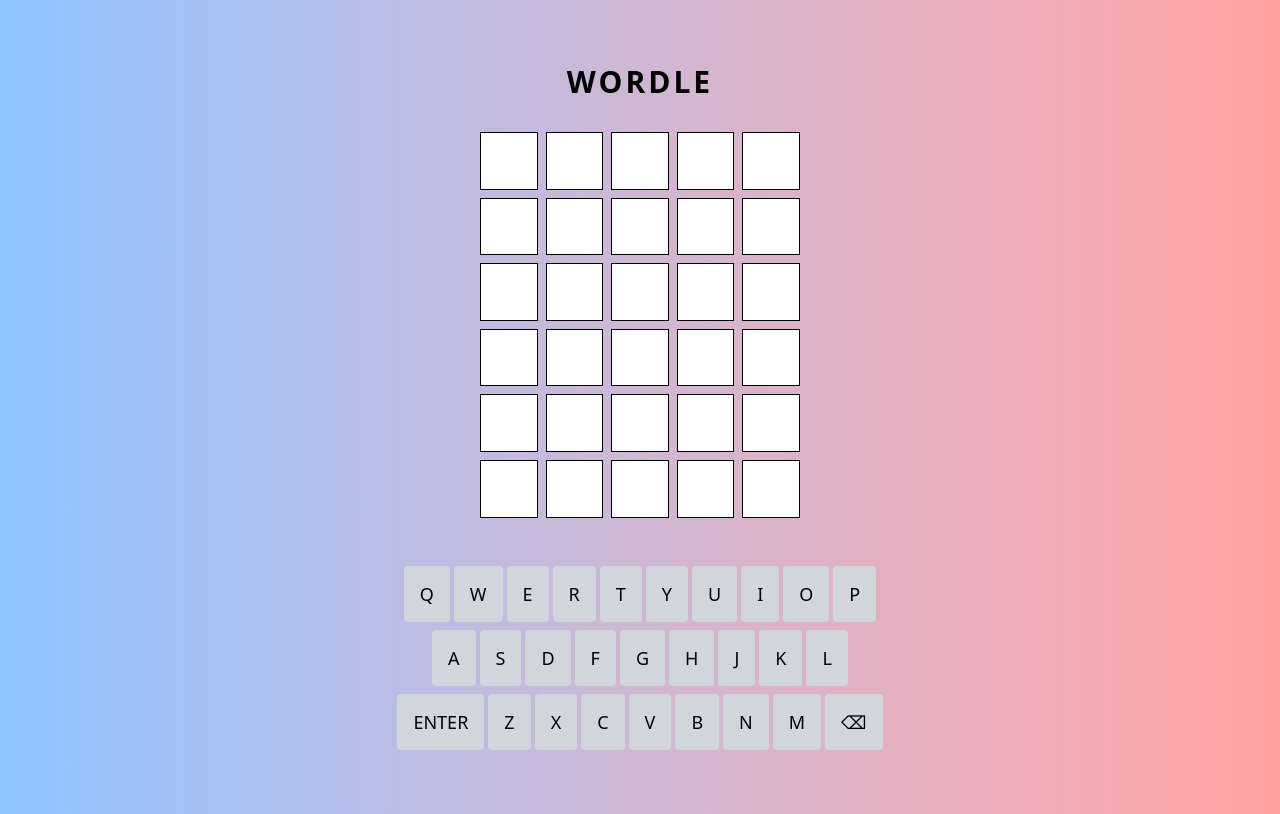
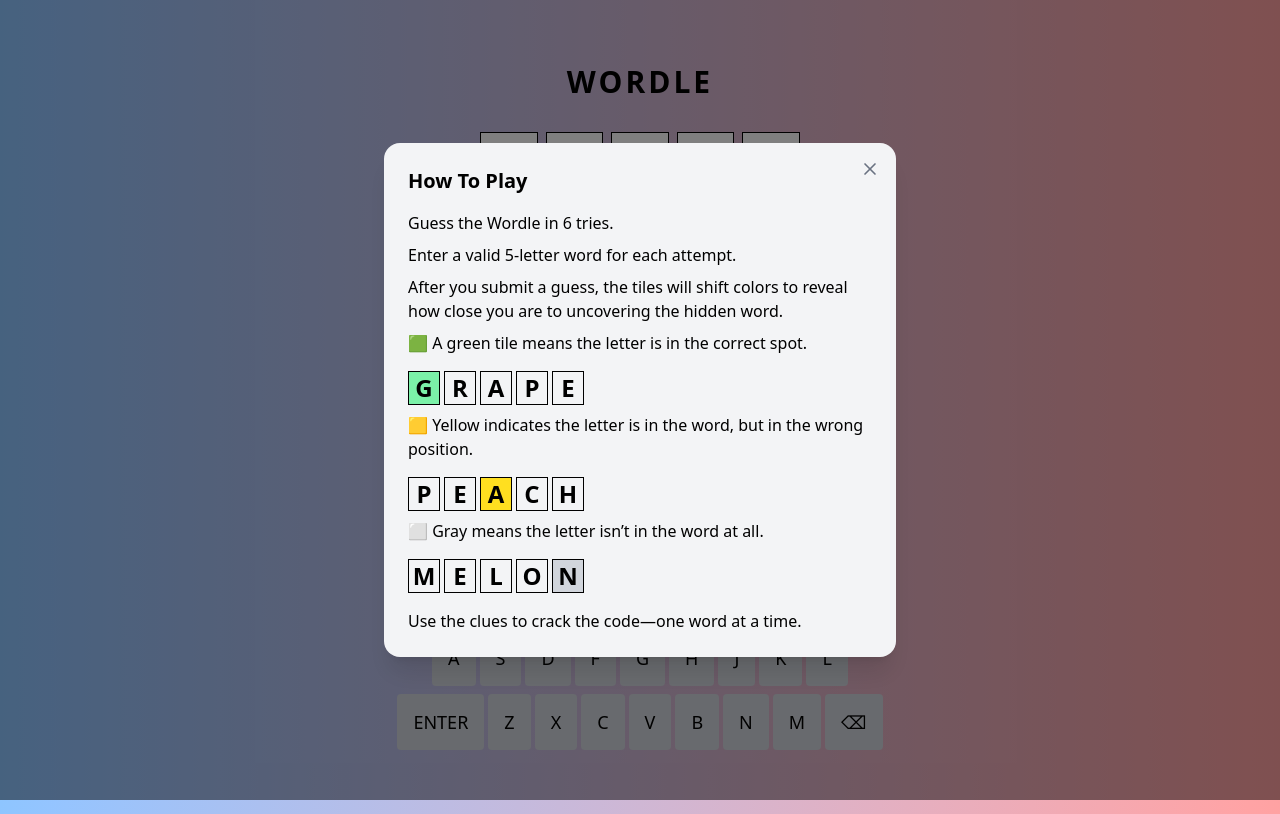
Before and after one commit to BrillNash/react-wordle, a React (Vite) app: page / in a window 1280 px wide. Built offline with nearby package versions, Linux system fonts and the light colour scheme.

Commit message:
Add react instruction modal

```diff
--- a/src/App.tsx
+++ b/src/App.tsx
@@ -1,10 +1,11 @@
-import { useEffect, useState } from 'react'
+import { useEffect, useRef, useState } from 'react'
 import { words } from './constants/words'
 import { Line } from './components/Line'
 import { keys } from './constants/keys'
 import { Keys } from './components/Keys'
 import { Confetti } from './components/Confetti'
 import { getLetterStatusMap } from './composable/getLetterStatusMap'
+import Modal from './components/Modal'
 
 function App() {
   const [solution, setSolution] = useState(() => words[Math.floor(Math.random() * words.length)].toLowerCase())
@@ -13,6 +14,8 @@ function App() {
   const [isGameOver, setIsGameOver] = useState(false)
   const letterStatusMap = getLetterStatusMap(guesses.filter(Boolean), solution)
   const [showConfetti, setShowConfetti] = useState(false);
+  const [isModalOpen, setIsModalOpen] = useState(false)
+  const hasOpened = useRef(false)
 
 
   const reset = () => {
@@ -20,6 +23,10 @@ function App() {
     setCurrentGuess('')
     setGuesses(Array(6).fill(null))
     setSolution(words[Math.floor(Math.random() * words.length)].toLowerCase())
+  }
+
+  const onCloseModal = () => {
+    setIsModalOpen(false)
   }
 
   const handleKeyPress = (key: string) => {
@@ -61,12 +68,14 @@ function App() {
   }
 
   useEffect(() => {
+    if (!hasOpened.current) {
+      setIsModalOpen(true);
+      hasOpened.current = true;
+    }
     const handleType = (event: KeyboardEvent) => {
       if (isGameOver) {
         return
       }
-
-      console.log(event.key)
 
       if (event.key === 'Enter') {
         if(currentGuess.length != 5) return
@@ -102,6 +111,7 @@ function App() {
 
   return (
     <>
+      {isModalOpen && <Modal isOpen={isModalOpen} onClose={onCloseModal}/>}
       <main className='flex flex-col justify-between items-center gap-4 sm:gap-12 p-4 sm:p-16 min-h-screen bg-linear-to-r from-blue-300 to-red-300'>
         {showConfetti && <Confetti />}
         <section className='flex flex-col self-stretch gap-8 items-center'>
--- a/src/components/Line.tsx
+++ b/src/components/Line.tsx
@@ -35,6 +35,8 @@ export const Line = ({ guess, isFinal, solution }: LineProps) => {
             'border-black',
             'w-full',
             'aspect-square',
+            'font-bold',
+            'text-2xl',
             'uppercase',
             'transition-all',
             'duration-300',
--- /dev/null
+++ b/src/components/Modal.tsx
@@ -0,0 +1,88 @@
+import { X } from "lucide-react";
+import { sampleInstructions, sampleWords } from "../constants/words";
+
+type ModalProps = {
+  isOpen: boolean;
+  onClose: () => void;
+}
+
+const Modal = ({ isOpen, onClose }: ModalProps) => {
+  if (!isOpen) return null;
+  const tileColor = (wordNum: number, charNum: number): string | undefined => {
+    const conditions = [
+      { word: 0, char: 0, color: 'bg-green-300' },  // Correct letter and position
+      { word: 1, char: 2, color: 'bg-yellow-300' }, // Correct letter, wrong position
+      { word: 2, char: 4, color: 'bg-gray-300' }    // Letter not in the word
+    ];
+
+    const match = conditions.find(
+      condition => condition.word === wordNum && condition.char === charNum
+    );
+
+    return match?.color;
+  };
+
+  return (
+    <div className="fixed inset-0 z-50 flex items-center justify-center bg-black/50">
+      <div className="bg-gray-100 rounded-2xl shadow-xl w-full max-w-lg mx-4 p-6 relative animate-fade-in">
+        {/* Close Button */}
+        <button
+          onClick={onClose}
+          className="absolute top-4 right-4 text-gray-500 hover:text-gray-800 transition"
+        >
+          <X size={20} />
+        </button>
+
+        {/* Modal Title */}
+        <h2 className="text-xl font-bold mb-4">How To Play</h2>
+
+        {/* Modal Body */}
+        <div className="flex flex-col gap-2">
+          <span>Guess the Wordle in 6 tries.</span>
+          <span>Enter a valid 5-letter word for each attempt.</span>
+          <p>After you submit a guess, the tiles will shift colors to reveal how close you are to uncovering the hidden word.</p>
+          <ul>
+            {sampleInstructions.map((instruction, i) => {
+              return (
+                <div key={i} className="flex flex-col gap-2">
+                  <p>{instruction}</p>
+                  <div className="flex gap-1 py-2">
+                    {
+                      sampleWords[i].split('').map((char, j) => {
+                        return (
+                          <div
+                            key={j}
+                            className={
+                            [ 'flex',
+                              'justify-center',
+                              'items-center',
+                              'border',
+                              'border-black',
+                              'w-8',
+                              'aspect-square',
+                              'font-bold',
+                              'text-2xl',
+                              'uppercase',
+                              'transition-all',
+                              'duration-300',
+                              tileColor(i, j)
+                            ].join(' ')
+                          }>
+                            {char}
+                          </div>
+                        )
+                      })
+                    }
+                  </div>
+                </div>
+              )
+            })}
+          </ul>
+          <p>Use the clues to crack the code—one word at a time.</p>
+        </div>
+      </div>
+    </div>
+  );
+};
+
+export default Modal;
--- a/src/constants/words.ts
+++ b/src/constants/words.ts
@@ -17,3 +17,13 @@ export const words = [
   "Moral", "Motor", "Mount", "Mouse", "Music", "Naked", "Never", "Night", "Noise", "North",
   "Novel", "Nurse", "Ocean", "Offer", "Order", "Other", "Owner", "Panel", "Paper", "Party"
 ];
+
+export const sampleWords = [
+  "grape", "peach", "melon"
+]
+
+export const sampleInstructions = [
+  '🟩 A green tile means the letter is in the correct spot.',
+  '🟨 Yellow indicates the letter is in the word, but in the wrong position.',
+  '⬜ Gray means the letter isn’t in the word at all.'
+]
```
